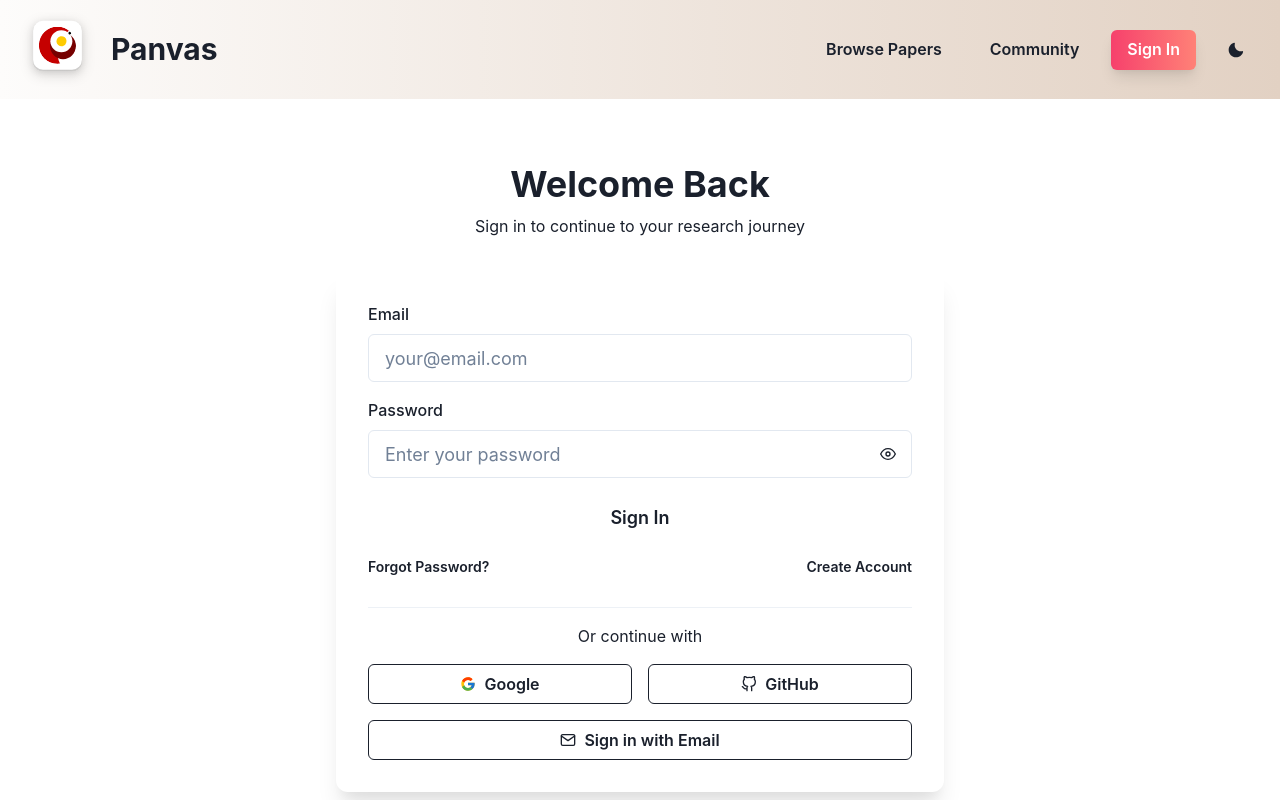
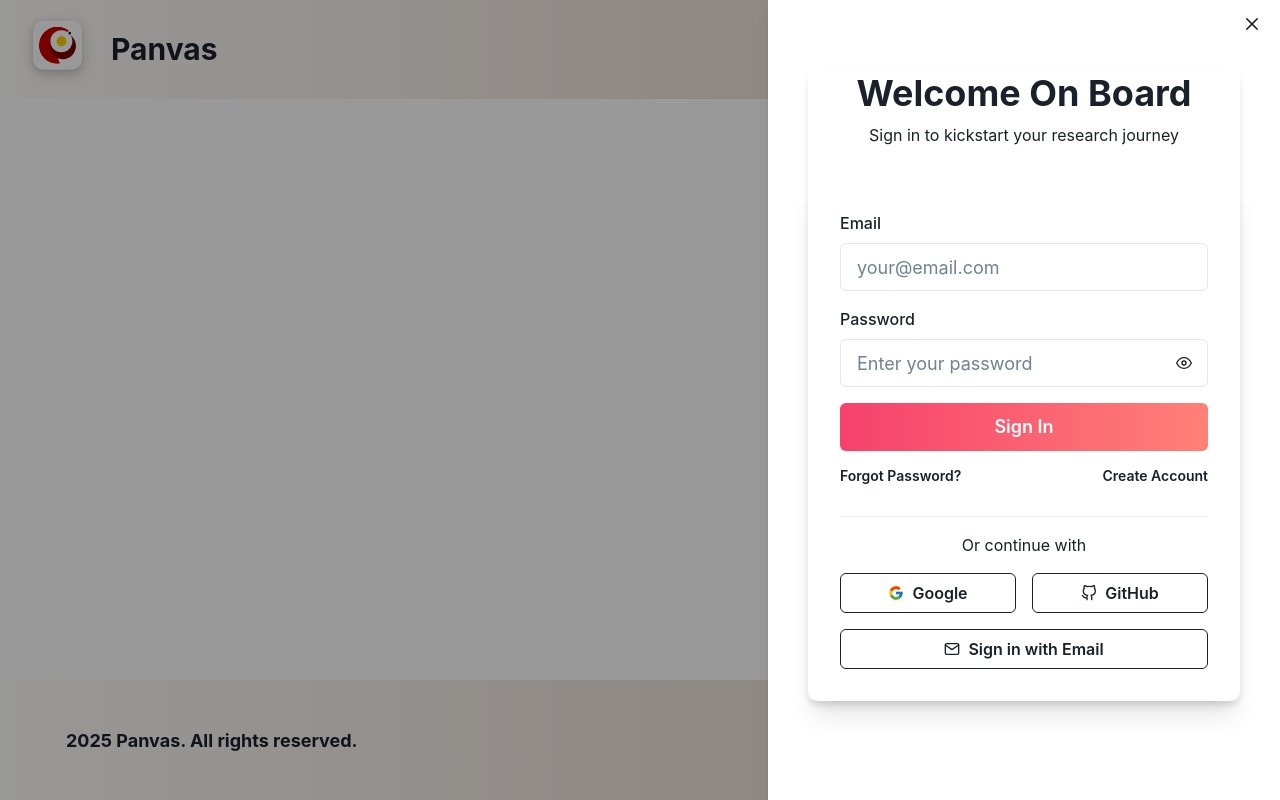
Before and after one commit to tigerlcl/panvas-ui, a React (Create React App) app: page /signin in a window 1280 px wide. Both pictures are taken after a click on the button "Sign In". Shown: the top 800 px of the page. Built offline with nearby package versions, Linux system fonts and the light colour scheme; some icons are missing.

Commit message:
udpate sign-in

```diff
--- a/src/components/Navbar.js
+++ b/src/components/Navbar.js
@@ -1,16 +1,19 @@
 import React from 'react';
-import { Box, Flex, Button, Heading, useColorMode, Image, Stack, useTheme } from '@chakra-ui/react';
+import { Box, Flex, Button, Heading, useColorMode, Image, Stack, useTheme, useDisclosure } from '@chakra-ui/react';
 import { Link as RouterLink } from 'react-router-dom';
 import { motion } from 'framer-motion';
 import { SunIcon, MoonIcon } from '@chakra-ui/icons';
+import SignIn from '../pages/SignIn';
 
 const MotionButton = motion(Button);
 
 function Navbar() {
   const { colorMode, toggleColorMode } = useColorMode();
   const theme = useTheme();
+  const { isOpen, onOpen, onClose } = useDisclosure();
 
   return (
+    <>
       <Box
         bgGradient={theme.gradients.nav[colorMode]}
         px={5}
@@ -59,8 +62,7 @@ function Navbar() {
               Community
             </MotionButton>
             <MotionButton
-            as={RouterLink}
-            to="/signin"
+              onClick={onOpen}
               color={'white'}
               bgGradient={theme.gradients.button[colorMode]}
               _hover={{ bgGradient: theme.gradients.button[colorMode]}}
@@ -81,6 +83,8 @@ function Navbar() {
           </Flex>
         </Flex>
       </Box>
+      <SignIn isOpen={isOpen} onClose={onClose} />
+    </>
   );
 }
 
--- a/src/pages/Home.js
+++ b/src/pages/Home.js
@@ -42,12 +42,12 @@ const features = [
   {
     icon: FiArchive,
     title: 'Help Wanted Zone',
-    description: 'Request paid review services, post questionnaires, or recruit experiment subjects. Earn PanCoins for contributing.',
+    description: 'Request paid review services, post questionnaires, or recruit experiment subjects. Earn PaperPoint for contributing.',
   },
   {
     icon: FiGift,
     title: 'Carnival',
-    description: 'Participate in exciting mini-games like paper decision betting. Use PanCoins to join and win more rewards.',
+    description: 'Participate in exciting mini-games like paper decision betting. Use PaperPoint to join and win more rewards.',
   }
 ];
 
--- a/src/pages/SignIn.js
+++ b/src/pages/SignIn.js
@@ -16,6 +16,12 @@ import {
   HStack,
   useColorMode,
   useTheme,
+  Drawer,
+  DrawerBody,
+  DrawerHeader,
+  DrawerOverlay,
+  DrawerContent,
+  DrawerCloseButton
 } from '@chakra-ui/react';
 import { motion } from 'framer-motion';
 import { FiEye, FiEyeOff, FiGithub, FiMail } from 'react-icons/fi';
@@ -23,26 +29,40 @@ import { FcGoogle } from 'react-icons/fc';
 
 const MotionBox = motion(Box);
 
-function SignIn() {
+function SignIn({ isOpen, onClose }) {
   const [show, setShow] = React.useState(false);
   const handleClick = () => setShow(!show);
   const { colorMode } = useColorMode();
   const theme = useTheme();
 
   return (
+    <Drawer
+      isOpen={isOpen}
+      placement="right"
+      onClose={onClose}
+      size="md"
+    >
+      <DrawerOverlay backgroundColor="rgba(0, 0, 0, 0.4)" />
+      <DrawerContent bg={colorMode === 'light' ? 'white' : 'gray.800'}>
+        <DrawerCloseButton color="text.default" />
+        <DrawerHeader />
+        <DrawerBody>
           <Container maxW="container.sm" py={8}>
             <MotionBox
-        initial={{ opacity: 0, y: 20 }}
-        animate={{ opacity: 1, y: 0 }}
+              initial={{ opacity: 0, x: 20 }}
+              animate={{ opacity: 1, x: 0 }}
               transition={{ duration: 0.5 }}
+              boxShadow={theme.customShadow[colorMode]}
+              borderRadius="lg"
+              bg={colorMode === 'light' ? 'white' : 'gray.800'}
             >
               <VStack spacing={8} align="stretch">
                 <VStack spacing={2} align="center">
                   <Heading size="xl" color="text.heading">
-              Welcome Back
+                    Welcome On Board
                   </Heading>
                   <Text color="text.default">
-              Sign in to continue to your research journey
+                    Sign in to kickstart your research journey
                   </Text>
                 </VStack>
 
@@ -84,14 +104,14 @@ function SignIn() {
                     </FormControl>
 
                     <Button
-                colorScheme="blue"
                       size="lg"
                       width="full"
                       as={motion.button}
                       whileHover={{ scale: 1.02 }}
                       whileTap={{ scale: 0.98 }}
-                bg="button.primary"
-                color="button.text"
+                      bgGradient={theme.gradients.button[colorMode]}
+                      _hover={{ bgGradient: theme.gradients.button[colorMode]}}
+                      color="white"
                     >
                       Sign In
                     </Button>
@@ -164,6 +184,9 @@ function SignIn() {
               </VStack>
             </MotionBox>
           </Container>
+        </DrawerBody>
+      </DrawerContent>
+    </Drawer>
   );
 }
 
```
Lines whose indentation alone changed are shown as unchanged.
